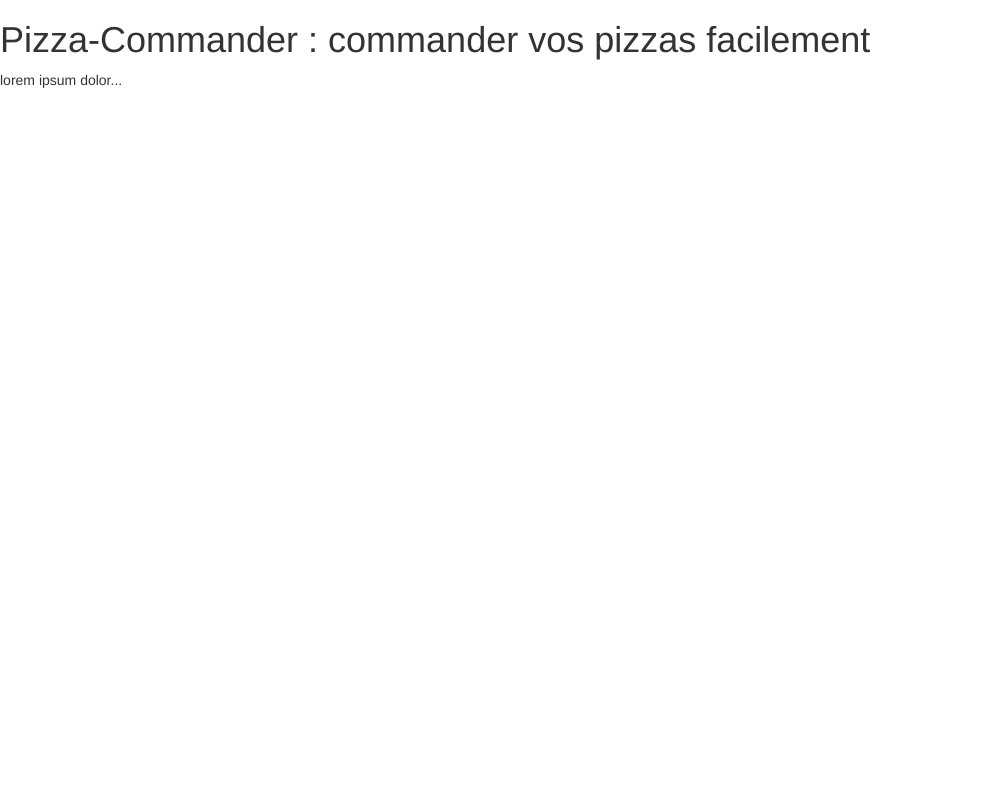
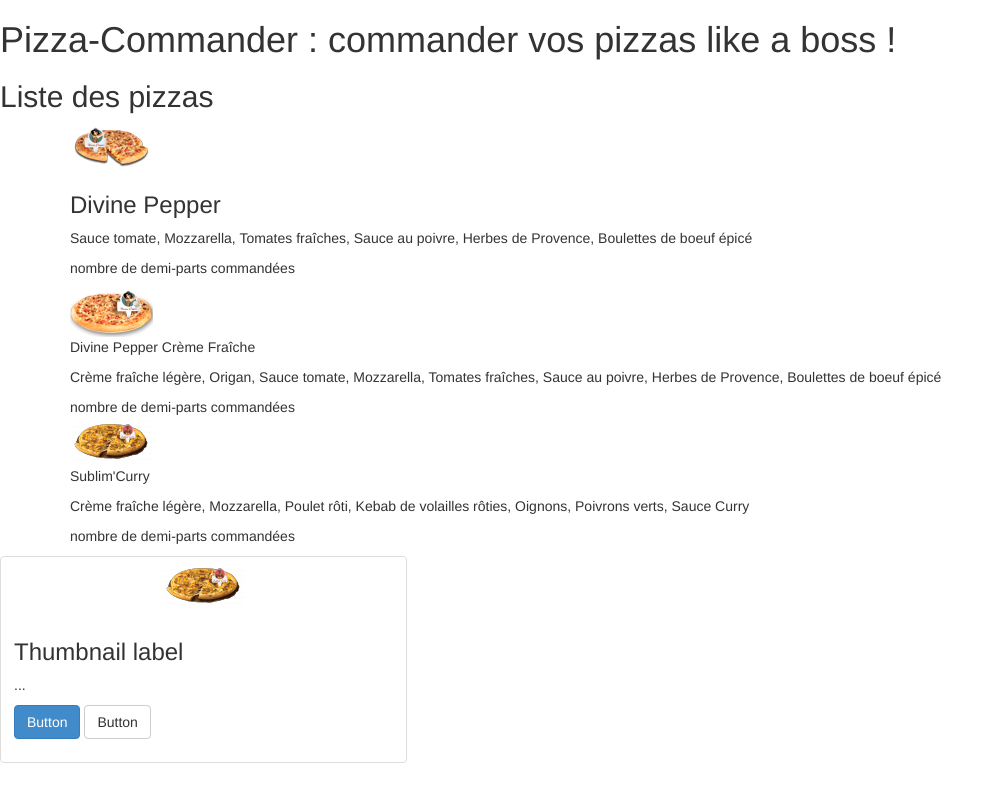
Before and after one commit to Eriatolc/pizza-commander, a website: page www/portal/index.html in a window 1280 px wide. Shown: the whole page, without its empty margins (0-1004 px from the left). Drawn offline with Linux system fonts and the light colour scheme.

Commit message:
Begin the index page

```diff
--- a/www/portal/index.html
+++ b/www/portal/index.html
@@ -27,16 +27,54 @@
 			<a href="http://www.google.com/chromeframe/?redirect=true">activate Google Chrome Frame</a>
 			to improve your experience.</p>
 		<![endif]-->
-		<header id="header">
-			<h1>Pizza-Commander : commander vos pizzas facilement</h1>
+		<header>
+			<h1>Pizza-Commander : commander vos pizzas like a boss !</h1>
 		</header>
 
-		<section id="main">
-			<article>
-				<p>lorem ipsum dolor...</p>
+		<section>
+			<h2>Liste des pizzas</h2>
+
+			<article class="container">
+				<img src="./img/divine_peppers.png" alt="divine pepper image" /><h3>Divine Pepper</h3>
+				<div>
+					<p>Sauce tomate, Mozzarella, Tomates fraîches, Sauce au poivre, Herbes de Provence, Boulettes de boeuf épicé</p>
+				</div>
+				<div><p>nombre de demi-parts commandées</p></div>
 			</article>
+
+			<article class="container">
+				<div><img src="./img/divine_peppers_creme.png" alt="divine pepper crème image" /></div>
+				<div>
+					<p>Divine Pepper Crème Fraîche</p>
+					<p>Crème fraîche légère, Origan, Sauce tomate, Mozzarella, Tomates fraîches, Sauce au poivre, Herbes de Provence, Boulettes de boeuf épicé</p>
+				</div>
+				<div>nombre de demi-parts commandées</div>
+			</article>
+
+			<article class="container">
+				<div><img src="./img/sublime_curry.png" alt="sublime curry image" /></div>
+				<div>
+					<p>Sublim'Curry</p>
+					<p>Crème fraîche légère, Mozzarella, Poulet rôti, Kebab de volailles rôties, Oignons, Poivrons verts, Sauce Curry</p>
+				</div>
+				<div><p>nombre de demi-parts commandées</p></div>
+			</article>
+
+			<div class="row">
+  				<div class="col-sm-6 col-md-4">
+    				<div class="thumbnail">
+      					<img src="./img/sublime_curry.png" alt="sublime curry image" />
+      					<div class="caption">
+        					<h3>Thumbnail label</h3>
+        					<p>...</p>
+        					<p><a href="#" class="btn btn-primary" role="button">Button</a> <a href="#" class="btn btn-default" role="button">Button</a></p>
+      					</div>
+   					</div>
+  				</div>
+			</div>
 		</section>
 
-		<footer id="footer"></footer>
+		<footer>
+		</footer>
 	</body>
 </html>
```
Also changed, not shown: www/portal/img/divine_peppers.png (added), www/portal/img/divine_peppers_creme.png (added), www/portal/img/sublime_curry.png (added).
